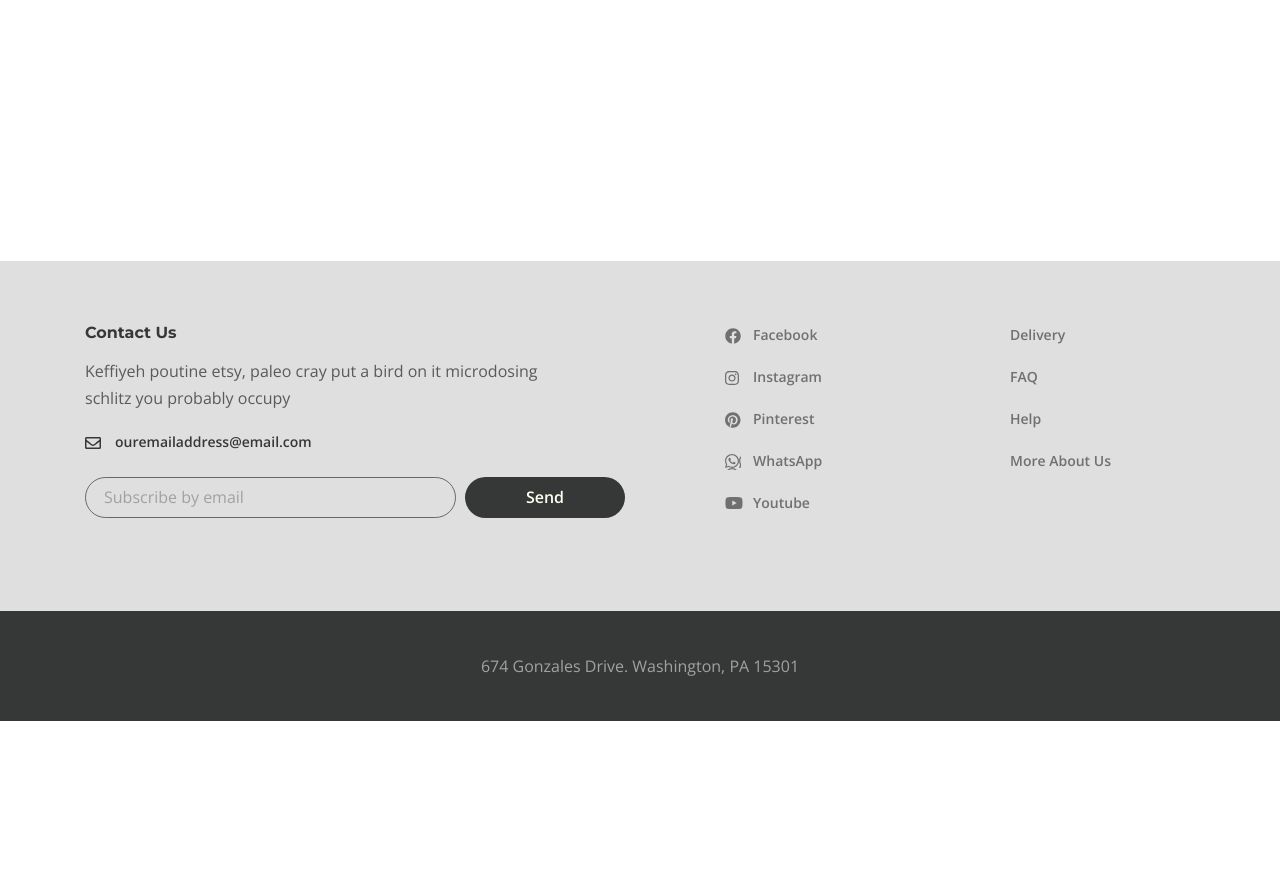
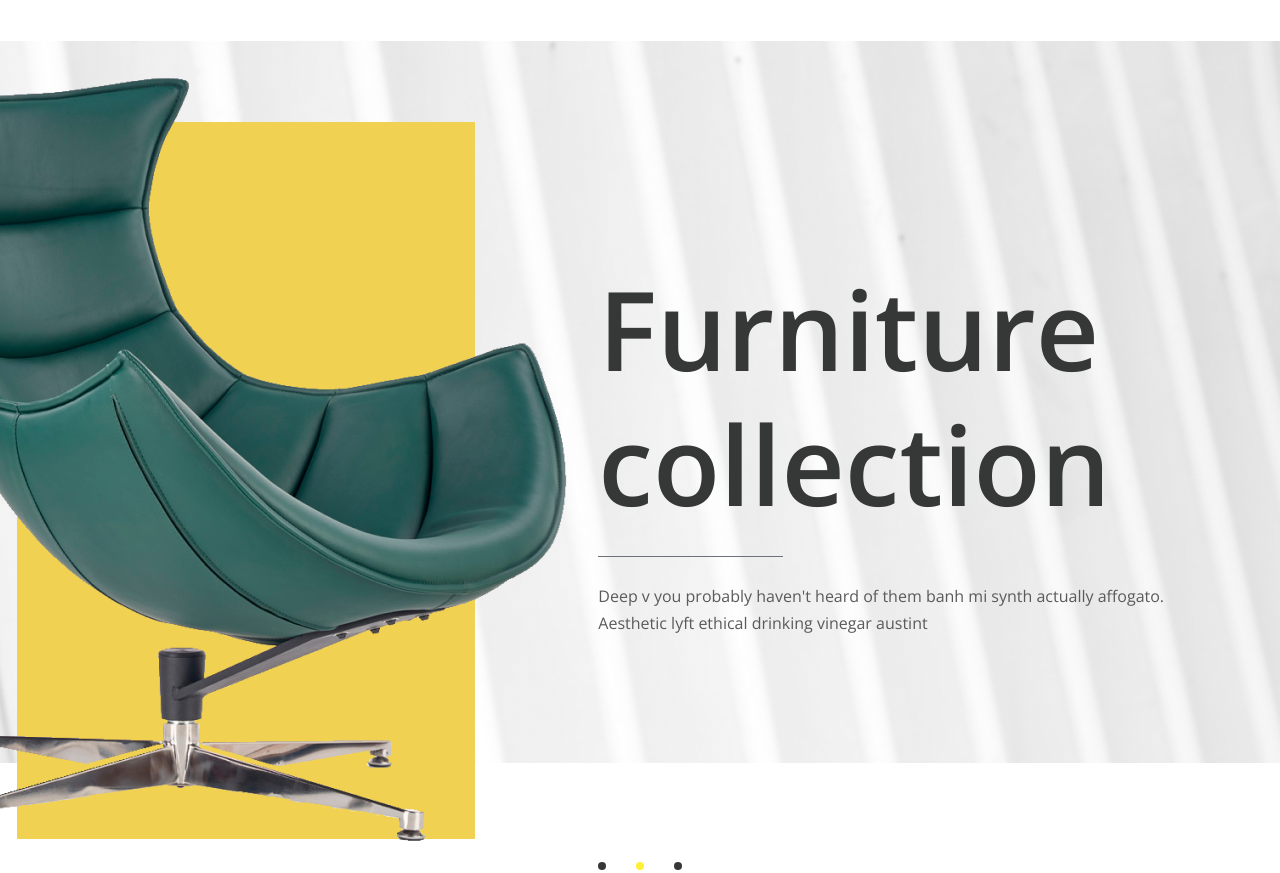
Before and after one commit to nazar2419/desire-site, a website: page app/index.html in a window 1280 px wide. Shown: the part 79-952 px from the top of the page. Before the commit the page ends 847 px from the top, so only its background shows below. Drawn offline with nearby package versions, Linux system fonts and the light colour scheme; files that its build step writes are made by us from their sources.

Commit message:
added slider

```diff
--- a/app/index.html
+++ b/app/index.html
@@ -58,13 +58,59 @@
                 meggings actually squid. Slow-carb everyday carry +1 art
                 party microdosing, put a bird on it brooklyn
               </p>
-              <img class="rightside-menu__images" src="images/rightside-img.jpg" alt="images">
+              <img class="rightside-menu__images" src="images/content/rightside-img.jpg" alt="images">
             </div>
           </div>
         </div>
       </div>
     </header>
-    <main class="main"></main>
+    <main class="main">
+
+
+      <section class="top">
+          <div class="top__inner">
+            <div class="top__slider">
+              <div class="top__slider-item">
+                <img class="top__slider-img" src="images/content/slider-img.png" alt="images">
+                <div class="top__slider-info">
+                  <h2 class="top__slider-title">
+                    Furniture collection
+                  </h2>
+                  <p class="top__slider-text">
+                    Deep v you probably haven't heard of them banh mi synth actually affogato.
+                    Aesthetic lyft ethical drinking vinegar austint
+                  </p>
+                </div>
+              </div>
+              <div class="top__slider-item">
+                <img class="top__slider-img" src="images/content/slider-img.png" alt="images">
+                <div class="top__slider-info">
+                  <h2 class="top__slider-title">
+                    Furniture collection
+                  </h2>
+                  <p class="top__slider-text">
+                    Deep v you probably haven't heard of them banh mi synth actually affogato.
+                    Aesthetic lyft ethical drinking vinegar austint
+                  </p>
+                </div>
+              </div>
+              <div class="top__slider-item">
+                <img class="top__slider-img" src="images/content/slider-img.png" alt="images">
+                <div class="top__slider-info">
+                  <h2 class="top__slider-title">
+                    Furniture collection
+                  </h2>
+                  <p class="top__slider-text">
+                    Deep v you probably haven't heard of them banh mi synth actually affogato.
+                    Aesthetic lyft ethical drinking vinegar austint
+                  </p>
+                </div>
+              </div>
+            </div>
+          </div>
+
+      </section>
+    </main>
     <footer class="footer">
       <div class="footer__content">
         <div class="container">
--- a/app/js/main.js
+++ b/app/js/main.js
@@ -5,4 +5,10 @@ $(function () {
   $('.rightside-menu__close').on('click', function() {
     $('.rightside-menu').addClass('rightside-menu--close');
   });
+  $('.top__slider').slick({
+    dots: true,
+    arrows: false,
+    fade: true,
+    autoplay: 5
+  });
 })
--- a/app/scss/_global.scss
+++ b/app/scss/_global.scss
@@ -31,3 +31,26 @@ body{
   margin: 0 auto;
   padding: 0 15px;
 }
+
+.slick-dots{
+	display: flex;
+	justify-content: center;
+	align-items: center;
+	li{
+		margin: 0 15px;
+	}
+	button{
+		background-color: $title;
+		border: none;
+		width: 8px;
+		height: 8px;
+		border-radius: 50%;
+		padding: 0;
+		font-size: 0;
+	}
+	li.slick-active{
+		button{
+			background-color: #ffef35;
+		}
+	}
+}
--- a/app/scss/_libs.scss
+++ b/app/scss/_libs.scss
@@ -0,0 +1 @@
+@import 'node_modules/slick-carousel/slick/slick.scss';
--- a/app/scss/style.scss
+++ b/app/scss/style.scss
@@ -231,3 +231,54 @@
     max-width: 485px;
   }
 }
+
+.top{
+  &__inner{
+    padding-bottom: 70px;
+    position: relative;
+    &::after{
+      content: '';
+      background-image: url(../images/slider_bg.jpg);
+      position: absolute;
+      width: 100%;
+      height: 722px;
+      top: 0;
+      z-index: -1;
+    }
+  }
+  &__slider-item{
+    display: flex !important;
+    justify-content: center;
+    align-items: center;
+  }
+  &__slider-img{
+    margin-left: -13%;
+    max-width: 703px;
+    height: 815px;
+    object-fit: cover;
+  }
+  &__slider-info{
+    max-width: 645px;
+    margin-left: 25px;
+  }
+  &__slider-title{
+    color: $title;
+    font-size: 110px;
+    line-height: 135px;
+    padding-bottom: 26px;
+    margin-bottom: 26px;
+    position: relative;
+    &::after{
+      content: '';
+      position: absolute;
+      left: 0;
+      bottom: 0;
+      width: 185px;
+      height: 1px;
+      background: #6d7278;
+    }
+  }
+  &__slider-text{
+    max-width: 585px;
+  }
+}
--- a/gulpfile.js
+++ b/gulpfile.js
@@ -41,6 +41,7 @@ function images() {
 function scripts() {
   return src([
     'node_modules/jquery/dist/jquery.js',
+    'node_modules/slick-carousel/slick/slick.js',
     'app/js/main.js'
   ])
     .pipe(concat('main.min.js'))
--- a/package.json
+++ b/package.json
@@ -17,6 +17,7 @@
     "gulp-imagemin": "^7.1.0",
     "gulp-sass": "^4.1.0",
     "gulp-uglify-es": "^2.0.0",
-    "jquery": "^3.5.1"
+    "jquery": "^3.5.1",
+    "slick-carousel": "^1.8.1"
   }
 }
```
Also changed, not shown: app/css/style.min.css, app/images/content/rightside-img.jpg (renamed from app/images/rightside-img.jpg), app/images/content/slider-img.png (added), app/images/slider_bg.jpg (added), app/js/main.min.js, 1 other file.
